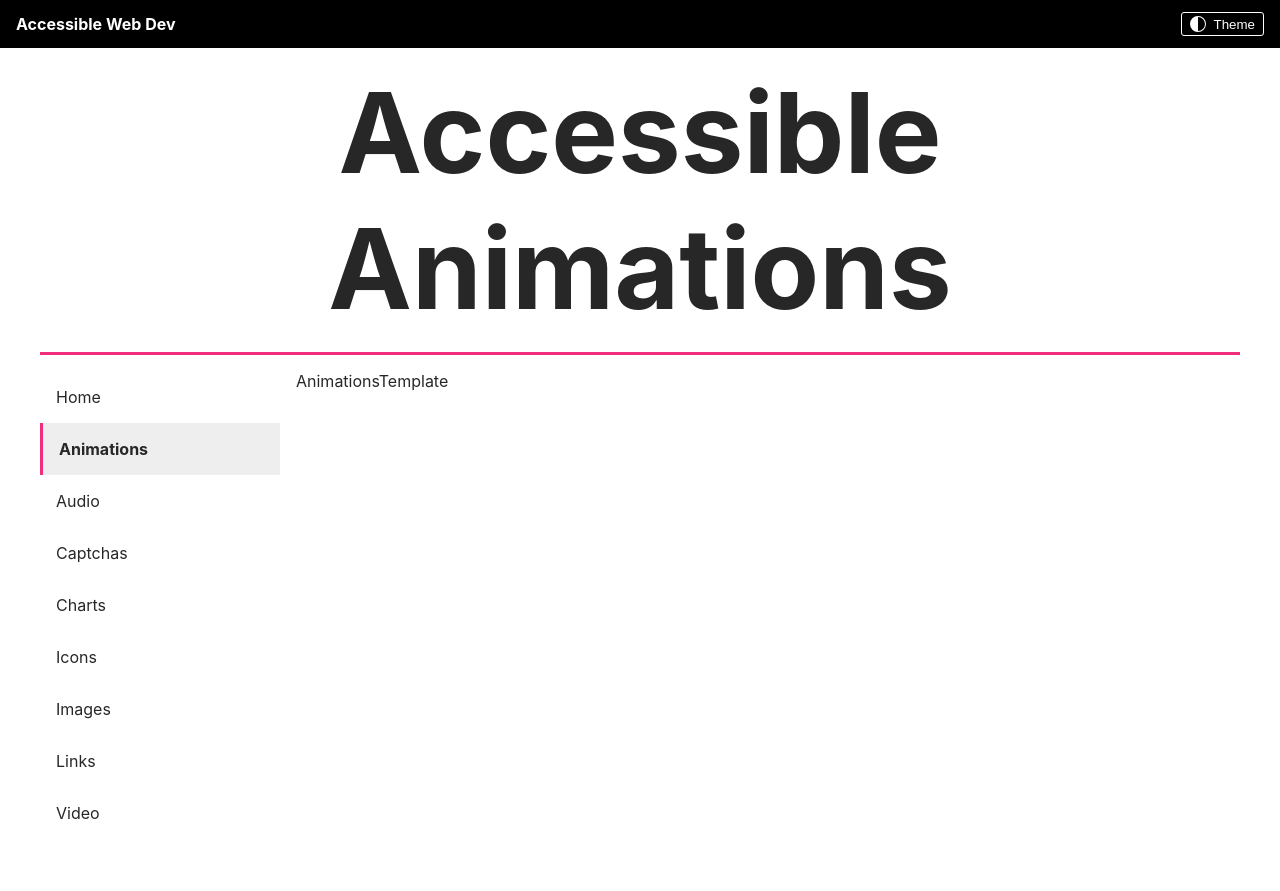
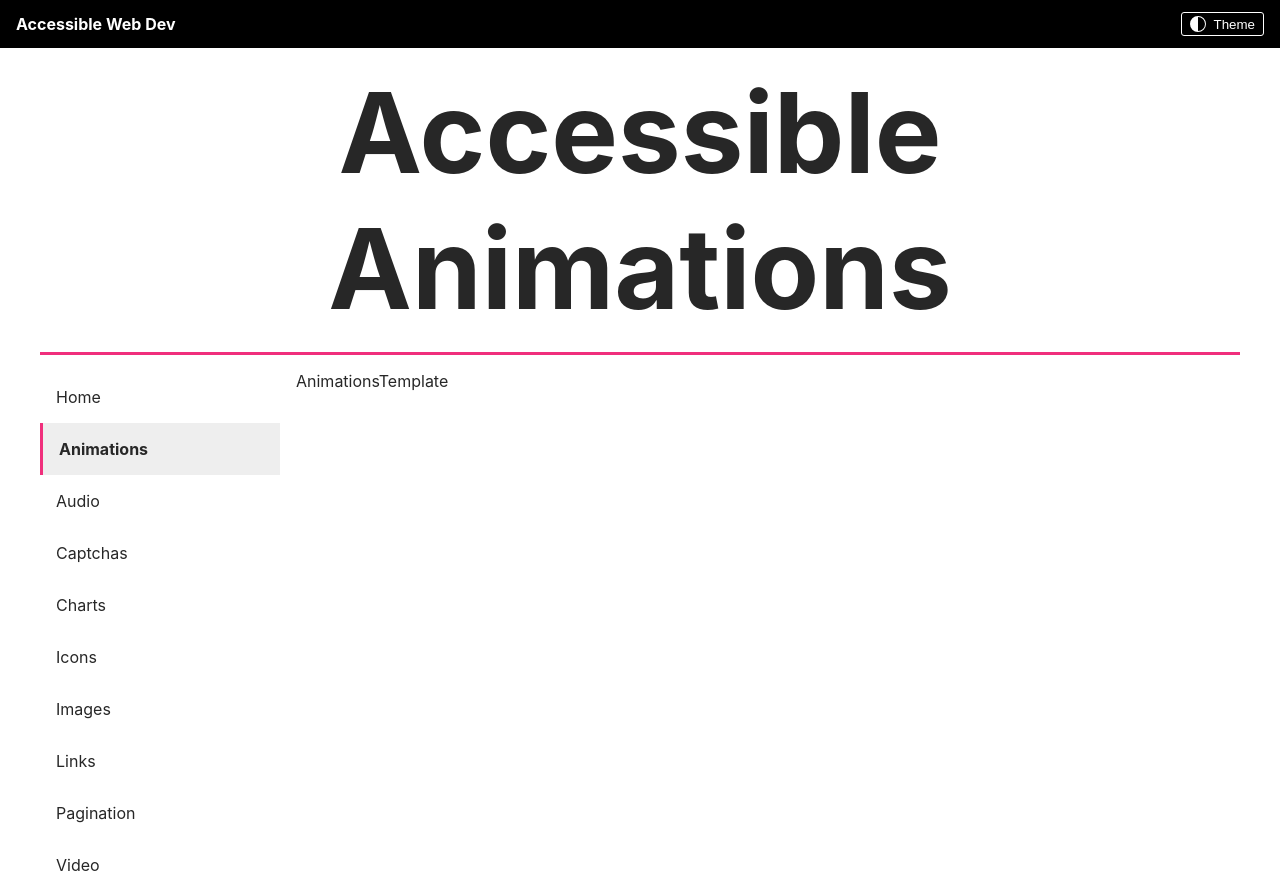
Before and after one commit to ElpisHelle/Web-developer, a Next.js app: page /animations in a window 1280 px wide. Before the commit the page ends 839 px from the top, so only its background shows below. Built offline with nearby package versions, Linux system fonts and the light colour scheme.

Commit message:
Added Pagination Template

```diff
--- /dev/null
+++ b/components/ContentTemplates/PaginationTemplate.tsx
@@ -0,0 +1,7 @@
+import React from "react"
+
+const PaginationTemplate = () => {
+	return <div>PaginationTemplate</div>
+}
+
+export default PaginationTemplate
--- a/data/pages.ts
+++ b/data/pages.ts
@@ -25,5 +25,6 @@ export const pages: IPage[] = [
 	{ name: "Icons", href: "/icons", content: "icons" },
 	{ name: "Images", href: "/images", content: "images" },
 	{ name: "Links", href: "/links", content: "links" },
+	{ name: "Pagination", href: "/pagination", content: "pagination" },
 	{ name: "Video", href: "/video", content: "video" },
 ]
--- a/pages/[content].tsx
+++ b/pages/[content].tsx
@@ -14,6 +14,7 @@ import Icons from "../components/ContentTemplates/IconsTemplate"
 import Images from "../components/ContentTemplates/ImagesTemplate"
 import Links from "../components/ContentTemplates/LinksTemplate"
 import Video from "../components/ContentTemplates/VideoTemplate"
+import Pagination from "../components/ContentTemplates/PaginationTemplate"
 
 interface IProps {
 	page: string
@@ -38,6 +39,7 @@ const ContentPage: NextPage = (props) => {
 					{page === "icons" && <Icons />}
 					{page === "images" && <Images />}
 					{page === "links" && <Links />}
+					{page === "pagination" && <Pagination />}
 					{page === "video" && <Video />}
 				</>
 			</Layout>
```
Also changed, not shown: 1 other file (tests, documents, lock files or other folders).
